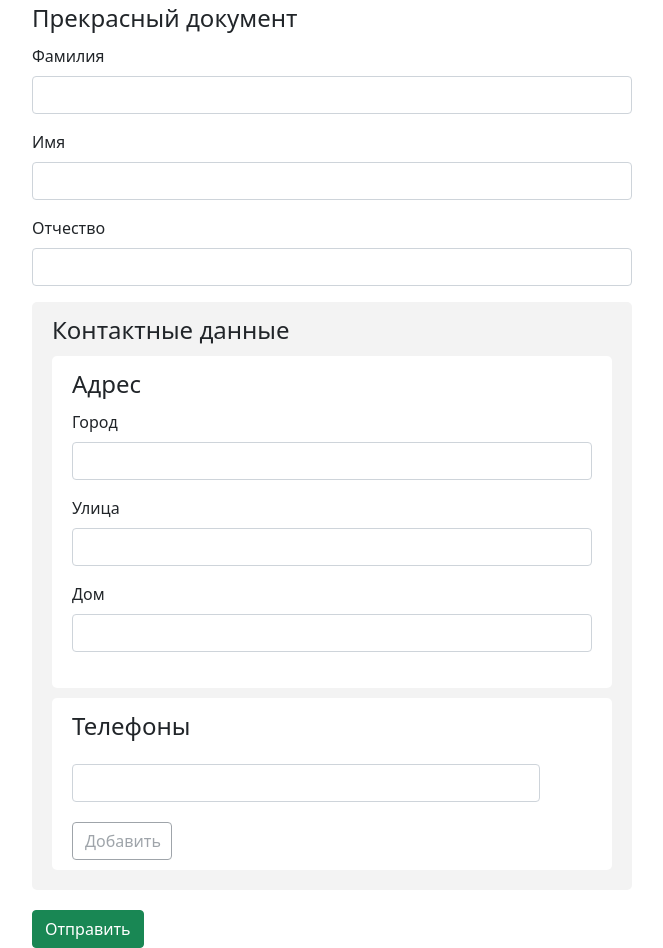
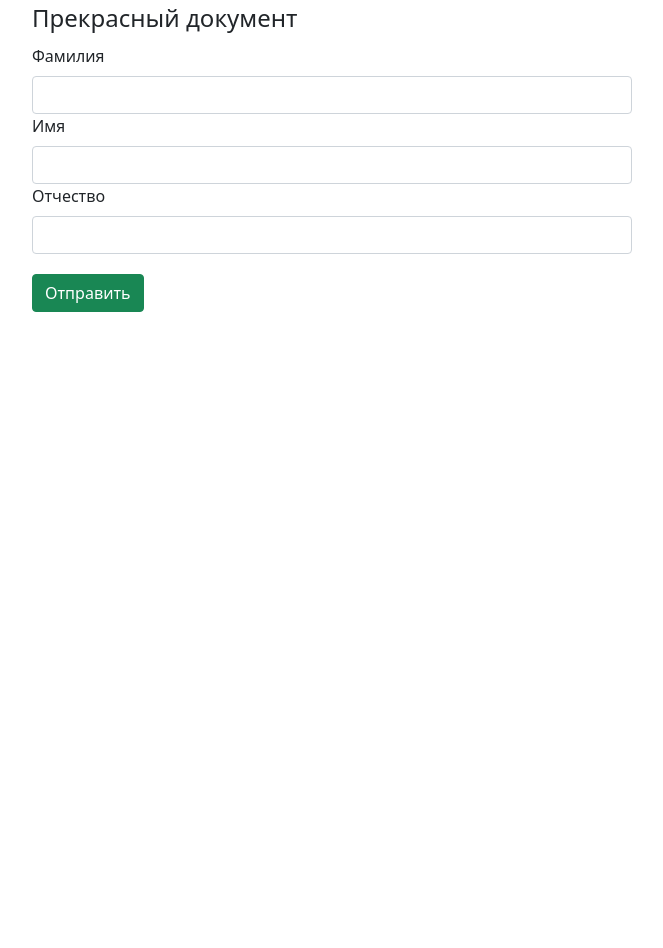
Before and after one commit to rhjje/dynamic-form, a React (Create React App) app: page / in a window 1280 px wide. Shown: the whole page, without its empty margins (308-971 px from the left). After the commit the page ends 800 px from the top, so only its background shows below. Built offline with nearby package versions, Linux system fonts and the light colour scheme.

Commit message:
refactor: refactoring app and string-item

```diff
--- a/package.json
+++ b/package.json
@@ -10,10 +10,13 @@
     "@types/node": "^18.6.1",
     "@types/react": "^18.0.15",
     "@types/react-dom": "^18.0.6",
+    "bootstrap": "^5.2.2",
+    "classnames": "^2.3.2",
     "lodash": "^4.17.21",
     "react": "^17.0.2",
+    "react-bootstrap": "^2.6.0",
     "react-dom": "^17.0.2",
-    "react-hook-form": "^7.34.0",
+    "react-hook-form": "^7.39.3",
     "react-scripts": "5.0.1",
     "typescript": "^4.7.4",
     "web-vitals": "^1.1.2"
--- a/src/components/app/app.js
+++ /dev/null
@@ -1,56 +0,0 @@
-import React from 'react';
-import { useForm } from 'react-hook-form';
-import { ObjectItem } from '../object-item/object-item';
-import { FORM_TEMPLATE } from '../form-template';
-import './app.css';
-
-export const App = () => {
-  const {
-    register,
-    handleSubmit,
-    formState: { errors },
-  } = useForm();
-  const { DocumentName, items } = FORM_TEMPLATE;
-
-  const formattingData = (object) => {
-    const newObj = JSON.parse(JSON.stringify(object));
-    const getProp = (obj) => {
-      for (const key in obj) {
-        if (Object.hasOwnProperty.call(obj, key)) {
-          if (Array.isArray(obj[key])) {
-            const arr = obj[key].filter(Boolean);
-            obj[key] = arr;
-          }
-          if (typeof obj[key] === 'object') {
-            getProp(obj[key]);
-          }
-          if (obj[key] === '') {
-            obj[key] = null;
-          }
-        }
-      }
-    };
-
-    getProp(newObj);
-    return newObj;
-  };
-
-  const onSubmitHandler = (value) => {
-    const formattingValue = formattingData(value);
-    const postData = {
-      DocumentName,
-      items: formattingValue,
-    };
-
-    // eslint-disable-next-line no-console
-    console.log(postData);
-  };
-
-  return (
-    <form className="form" onSubmit={handleSubmit(onSubmitHandler)}>
-      <legend>{DocumentName}</legend>
-      <ObjectItem items={items} register={register} errors={errors} />
-      <input type="submit" value="Отправить" className="btn btn-success" />
-    </form>
-  );
-};
--- /dev/null
+++ b/src/components/app/app.tsx
@@ -0,0 +1,61 @@
+import { useForm, FormProvider } from 'react-hook-form';
+import { ObjectItem } from '../object-item/object-item';
+import { FORM_TEMPLATE } from '../form-template';
+import { OptionalType } from 'types/types';
+import { Button } from 'react-bootstrap';
+import './app.css';
+
+type FormSсheme = OptionalType<typeof FORM_TEMPLATE>;
+
+export const App = () => {
+  const methods = useForm<FormSсheme>();
+  const { handleSubmit } = methods;
+
+  const { documentName, items } = FORM_TEMPLATE;
+
+  const formattingData = (object: FormSсheme) => {
+    const newObj: FormSсheme = JSON.parse(JSON.stringify(object));
+    const getProp = (obj: any) => {
+      for (const key in obj) {
+        if (Object.hasOwnProperty.call(obj, key)) {
+          if (Array.isArray(obj[key])) {
+            const arr = obj[key].filter(Boolean);
+            obj[key] = arr;
+          }
+          if (typeof obj[key] === 'object') {
+            getProp(obj[key]);
+          }
+          if (obj[key] === '') {
+            obj[key] = null;
+          }
+        }
+      }
+    };
+
+    getProp(newObj);
+    return newObj;
+  };
+
+  const onSubmitHandler = (value: FormSсheme) => {
+    const formattingValue = formattingData(value);
+    const postData = {
+      documentName,
+      items: formattingValue,
+    };
+
+    // eslint-disable-next-line no-console
+    console.log(postData);
+  };
+
+  return (
+    <FormProvider {...methods}>
+      <form className="form" onSubmit={handleSubmit(onSubmitHandler)}>
+        <legend>{documentName}</legend>
+        <ObjectItem items={items} />
+        <Button variant="success" type="submit">
+          Отправить
+        </Button>
+      </form>
+    </FormProvider>
+  );
+};
--- a/src/components/form-template.ts
+++ b/src/components/form-template.ts
@@ -1,10 +1,10 @@
 export const FORM_TEMPLATE = {
-  DocumentName: 'Прекрасный документ',
+  documentName: 'Прекрасный документ',
   items: {
     LastName: {
       type: 'string',
       description: 'Фамилия',
-      rules: { required: true, sizes: { min: 2, max: 50 } },
+      rules: { required: true, length: { min: 2, max: 50 } },
     },
     Name: {
       type: 'string',
--- a/src/components/object-item/object-item.tsx
+++ b/src/components/object-item/object-item.tsx
@@ -1,65 +1,54 @@
 import React from 'react';
-import { UseFormRegister, FieldValues, FieldErrors } from 'react-hook-form';
-import ArrayItem from '../array-item/array-item';
+// import ArrayItem from '../array-item/array-item';
+import { StringType, ArrayType, ObjectType, FieldEnum } from 'types/types';
 import { StringItem } from '../string-item/string-item';
 import './object-item.css';
 
 interface ObjectItemProps {
-  description: string;
-  register: UseFormRegister<FieldValues>;
-  formName: string;
-  errors: FieldErrors;
-  items: Record<string, any>;
+  items: Record<string, StringType | ArrayType | ObjectType>;
+  description?: string;
+  name?: string;
 }
 
-export const ObjectItem = ({
-  description,
-  register,
-  formName,
-  errors,
-  items,
-}: ObjectItemProps) => {
+export const ObjectItem = ({ items, description, name }: ObjectItemProps) => {
   return (
     <div className={description ? 'wrapper' : 'form-container'}>
-      {description ? <legend>{description}</legend> : null}
-      {Object.keys(items).map((item) => {
-        if (items[item].type === 'string') {
+      {description && <legend>{description}</legend>}
+      {Object.keys(items).map((keyOfItems) => {
+        if (items[keyOfItems].type === FieldEnum.String) {
           return (
             <StringItem
-              description={items[item].description}
-              register={register}
-              formName={description ? `${formName}.${item}` : item}
-              errors={errors}
-              rules={items[item].rules}
-              key={items[item].description}
+              description={items[keyOfItems].description}
+              name={description ? `${name}.${keyOfItems}` : keyOfItems}
+              key={description ? `${name}.${keyOfItems}` : keyOfItems}
             />
           );
         }
-        if (items[item].type === 'array') {
-          return (
-            <ArrayItem
-              description={items[item].description}
-              register={register}
-              formName={description ? `${formName}.${item}` : item}
-              errors={errors}
-              rules={items[item].rules}
-              items={items[item].items.rules}
-              key={items[item].description}
-            />
-          );
-        }
-        if (items[item].type === 'object') {
-          return (
-            <ObjectItem
-              description={items[item].description}
-              register={register}
-              formName={description ? `${formName}.${item}` : item}
-              errors={errors}
-              items={items[item].items}
-              key={items[item].description}
-            />
-          );
-        }
+        // if (items[item].type === 'array') {
+        //   return (
+        //     <ArrayItem
+        //       description={items[item].description}
+        //       register={register}
+        //       formName={description ? `${formName}.${item}` : item}
+        //       errors={errors}
+        //       rules={items[item].rules}
+        //       items={items[item].items.rules}
+        //       key={items[item].description}
+        //     />
+        //   );
+        // }
+        // if (items[item].type === 'object') {
+        //   return (
+        //     <ObjectItem
+        //       description={items[item].description}
+        //       register={register}
+        //       formName={description ? `${formName}.${item}` : item}
+        //       errors={errors}
+        //       items={items[item].items}
+        //       key={items[item].description}
+        //     />
+        //   );
+        // }
         return null;
       })}
     </div>
--- a/src/components/string-item/string-item.tsx
+++ b/src/components/string-item/string-item.tsx
@@ -1,65 +1,33 @@
 import React from 'react';
+import classNames from 'classnames';
 import { get } from 'lodash';
-import { UseFormRegister, FieldValues, FieldErrors } from 'react-hook-form';
+import { useFormContext } from 'react-hook-form';
+import { Form } from 'react-bootstrap';
 import './string-item.css';
 
-interface Sizes {
-  min: number;
-  max: number;
-}
+type StringItemProps = {
+  description: string;
+  name: string;
+};
 
-interface Rules {
-  required: boolean;
-  sizes: Sizes;
-}
-
-interface StringItemProps {
-  description: string;
-  register: UseFormRegister<FieldValues>;
-  formName: string;
-  errors: FieldErrors;
-  rules: Rules;
-}
-
-export const StringItem = ({
-  description,
-  register,
-  formName,
-  errors,
-  rules = { required: false, sizes: { min: 1, max: Infinity } },
-}: StringItemProps) => {
+export const StringItem = ({ description, name }: StringItemProps) => {
   const {
-    required,
-    sizes: { min, max },
-  } = rules;
+    register,
+    formState: { errors },
+  } = useFormContext();
 
   return (
-    <div className="mb-3">
-      <label htmlFor={description} className="form-label">
+    <Form.Group>
+      <Form.Label htmlFor={description} className="form-label">
         {description}
-      </label>
-      <input
+      </Form.Label>
+      <Form.Control
         type="text"
-        className={
-          get(errors, formName) ? 'form-control warning' : 'form-control'
-        }
+        className={classNames('form-control', errors[name] && 'warning')}
         id={description}
-        {...register(formName, {
-          required: {
-            value: required,
-            message: 'Это поле обязательно для заполнения',
-          },
-          minLength: {
-            value: min,
-            message: `Слишком мало символов. Должно быть ≥ ${min}`,
-          },
-          maxLength: {
-            value: max,
-            message: `Слишком много символов. Должно быть меньше ${max}`,
-          },
-        })}
+        {...register(name)}
       />
-      {get(errors, formName) && <p>{get({}, formName).message}</p>}
-    </div>
+      {get(errors, name) && <p>{get({}, name).message}</p>}
+    </Form.Group>
   );
 };
--- /dev/null
+++ b/src/types/types.ts
@@ -0,0 +1,38 @@
+export type OptionalType<T> = {
+  [K in keyof T]: T[K];
+};
+
+export enum FieldEnum {
+  String = 'string',
+  Array = 'array',
+  Object = 'object',
+}
+
+export type ValidationType = {
+  required?: boolean;
+  length?: {
+    min?: number;
+    max?: number;
+  };
+  type?: 'text' | 'number';
+};
+
+export type StringType = {
+  type: string;
+  description: string;
+  rules?: ValidationType;
+};
+
+export type ArrayType = {
+  type: string;
+  description: string;
+  items: {
+    type: ValidationType['type'];
+  };
+};
+
+export type ObjectType = {
+  type: string;
+  description: string;
+  items: Record<string, StringType | ArrayType>;
+};
```
Also changed, not shown: 1 other file (tests, documents, lock files or other folders).
